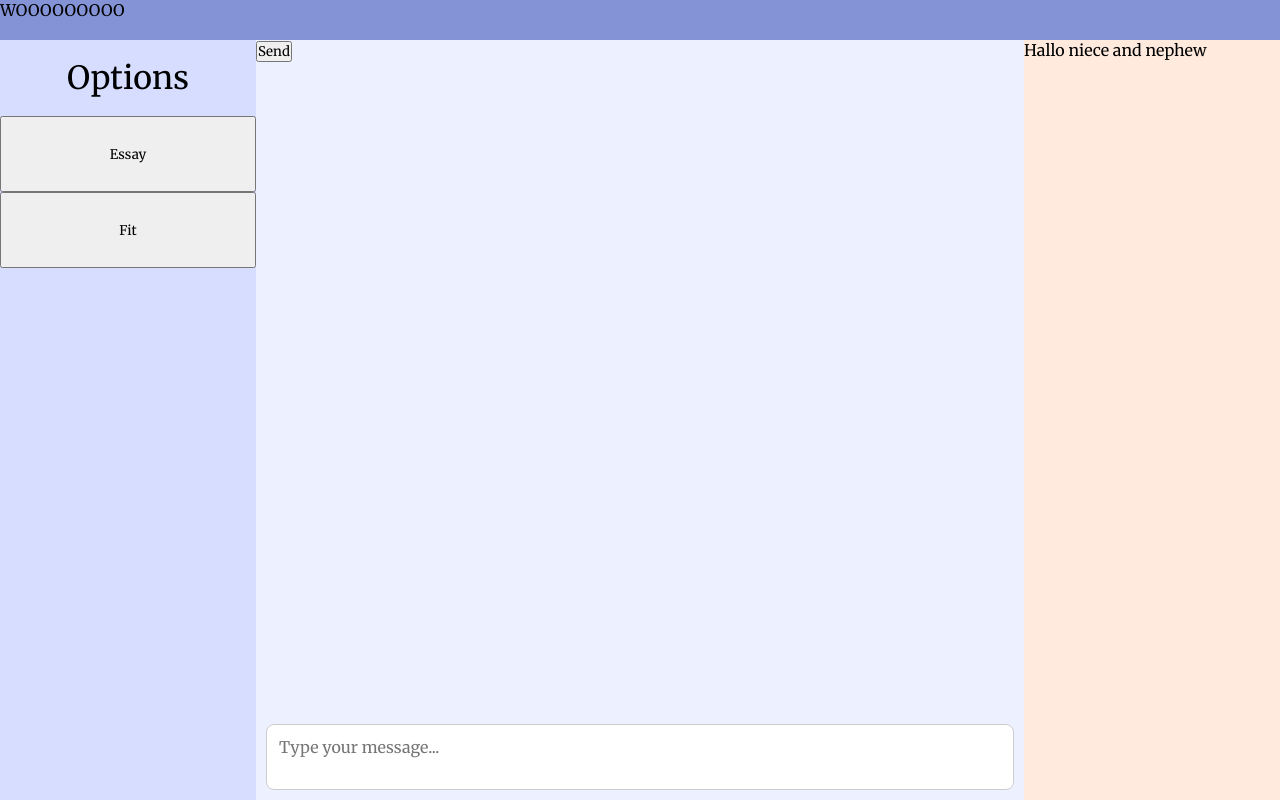
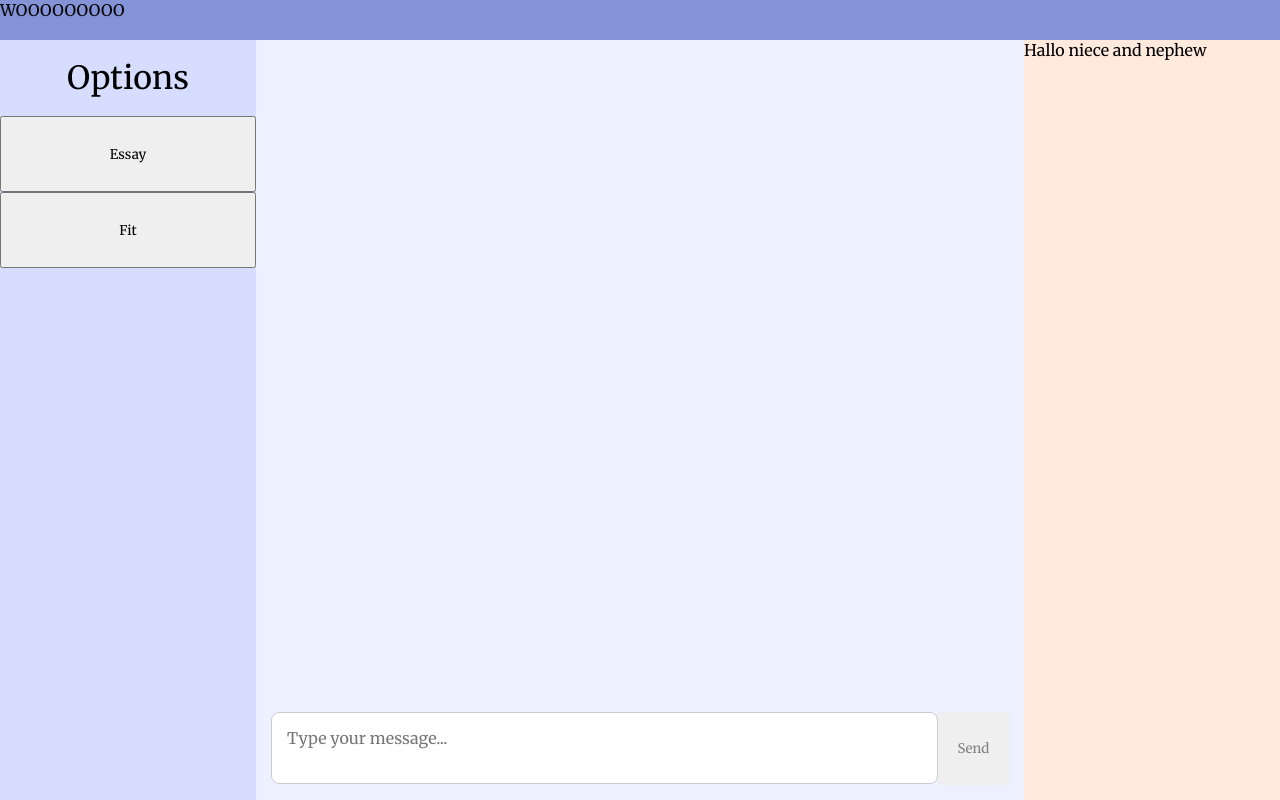
Before and after one commit to w1dering/uofthacks24, a React (Vite) app: page / in a window 1280 px wide. Built offline with nearby package versions, Linux system fonts and the light colour scheme.

Commit message:
reformatted chat panel and send button, merged API call

```diff
--- a/src/components/ChatPanel/ChatPanel.css
+++ b/src/components/ChatPanel/ChatPanel.css
@@ -2,6 +2,21 @@
     flex: 6 1 0;
     height: 100%;
     width: 60%;
-    margin: auto;
     background-color: var(--blue-0);
+    display: flex;
+    flex-direction: column;
 }
+
+#chat-panel-content-wrapper {
+    flex: 9 1;
+    width: 100%;
+}
+
+#chat-panel-textbox-wrapper {
+    flex: 1 1;
+    max-width: 100%;
+    display: flex;
+    margin: 2%;
+    justify-content: center;
+    align-items: center;
+}
--- a/src/components/ChatPanel/ChatPanel.tsx
+++ b/src/components/ChatPanel/ChatPanel.tsx
@@ -46,7 +46,7 @@ const ChatPanel = () => {
 	};
 
 	const handleKeyPress = (e: React.KeyboardEvent) => {
-		if (e.key === 'Enter' && !e.shiftKey) {
+		if (e.key === "Enter" && !e.shiftKey) {
 			e.preventDefault();
 			handleSend();
 		}
@@ -54,8 +54,8 @@ const ChatPanel = () => {
 
 	return (
 		<div id="chat-panel">
-			<div>{displayText}</div>
-			<div className="input-container">
+			<div id="chat-panel-content-wrapper">{displayText}</div>
+			<div id="chat-panel-textbox-wrapper">
 				<TextBox
 					value={message}
 					onChange={setMessage}
--- a/src/components/ChatPanel/SendButton.css
+++ b/src/components/ChatPanel/SendButton.css
@@ -1,10 +1,9 @@
 .send-button {
-  padding: 8px 16px;
-  background-color: #007bff;
-  color: white;
-  border: none;
+  height: 100%;
+  color: gray;
+  border: gray;
   border-radius: 4px;
-  cursor: pointer;
+  flex: 1 1 0;
 }
 
 .send-button:hover {
--- a/src/components/ChatPanel/SendButton.tsx
+++ b/src/components/ChatPanel/SendButton.tsx
@@ -1,3 +1,5 @@
+import "./SendButton.css";
+
 interface SendButtonProps {
   onClick: () => void;
 }
--- a/src/components/ChatPanel/TextBox.css
+++ b/src/components/ChatPanel/TextBox.css
@@ -1,19 +1,12 @@
 .chat-textbox {
-  position: fixed;
-  bottom: 0;
-  left: 50%;
-  transform: translateX(-50%) translateX(-10px);
-  width: calc(60% - 20px);
-  margin: 10px;
-  padding: 12px;
+  padding: 2%;
   border-radius: 8px;
   border: 1px solid #ccc;
   resize: none;
   font-size: 16px;
-  min-height: 50px;
-  max-height: 150px;
   outline: none;
   background-color: white;
+  flex: 9 1 0;
 }
 
 .chat-textbox:focus {
```
